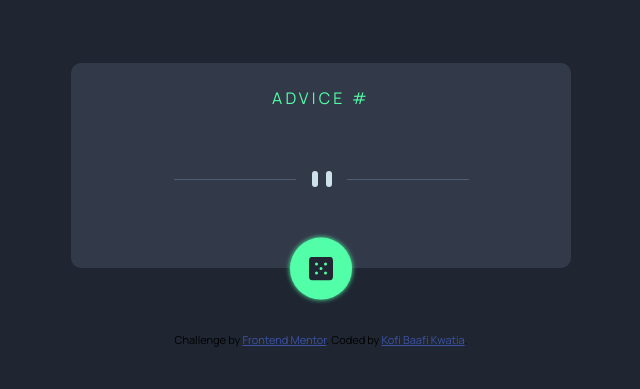
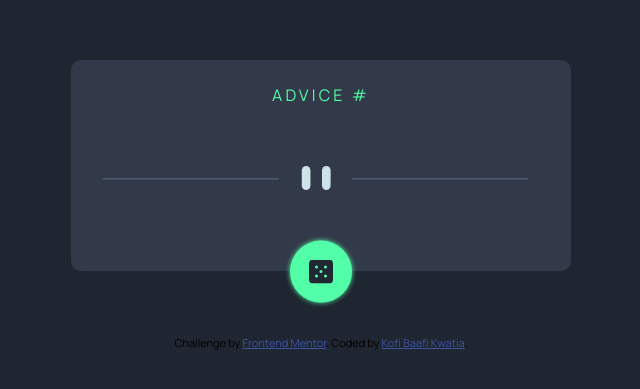
Before and after one commit to WesSno/advice-generator-app-main, a plain HTML site: page index.html in a window 1280 px wide. Shown: the part 195-584 px from the top of the page, without its empty margins (319-959 px from the left). Drawn offline with Linux system fonts and the light colour scheme; no server answers.

Commit message:
updated css

```diff
--- a/css/styles.css
+++ b/css/styles.css
@@ -62,8 +62,14 @@ h1 {
 }
 
 .pattern-divider {
-  align-self: center;
+  width: 100%;
+  margin: 0 auto;
   margin-bottom: 2.5rem;
+}
+
+.pattern-divider img {
+  width: 100%;
+  max-width: 425px;
 }
 
 .dice-img {
```
Also changed, not shown: screenshot/advice-generator-app.png.
